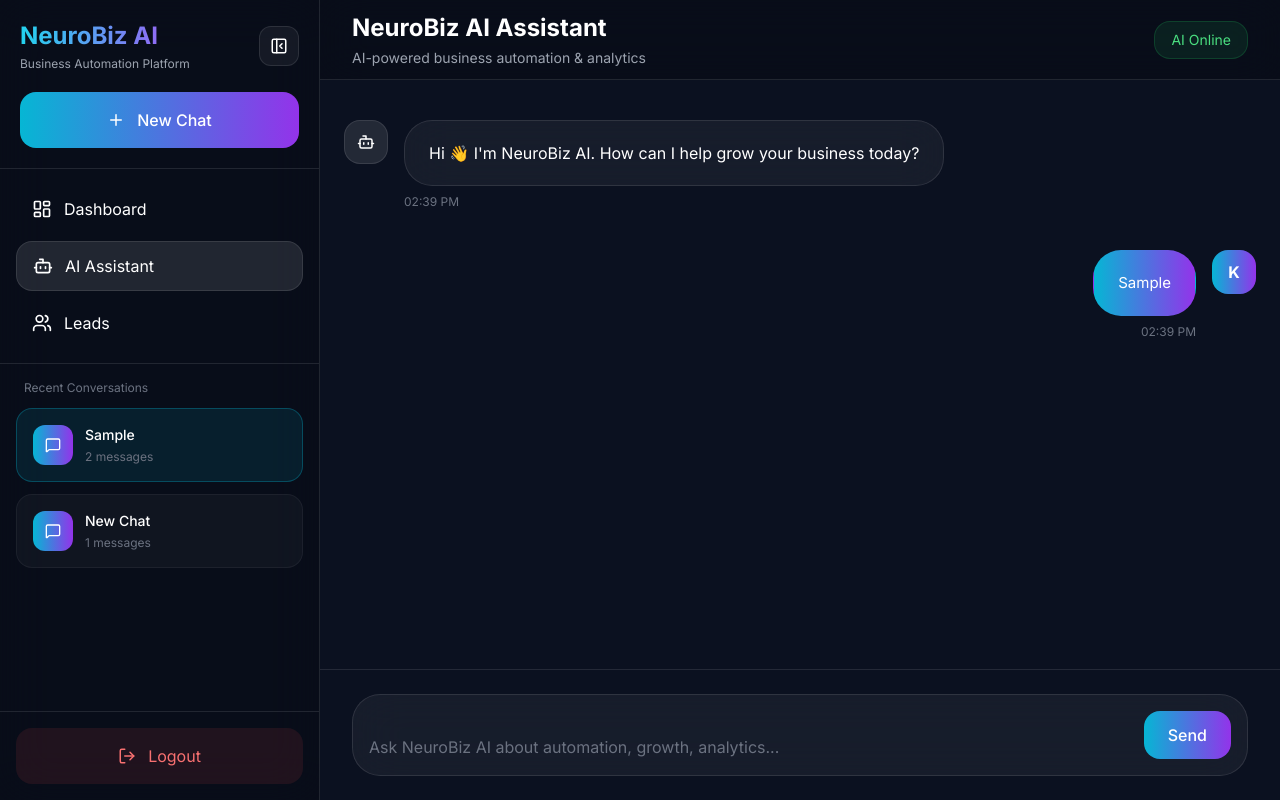
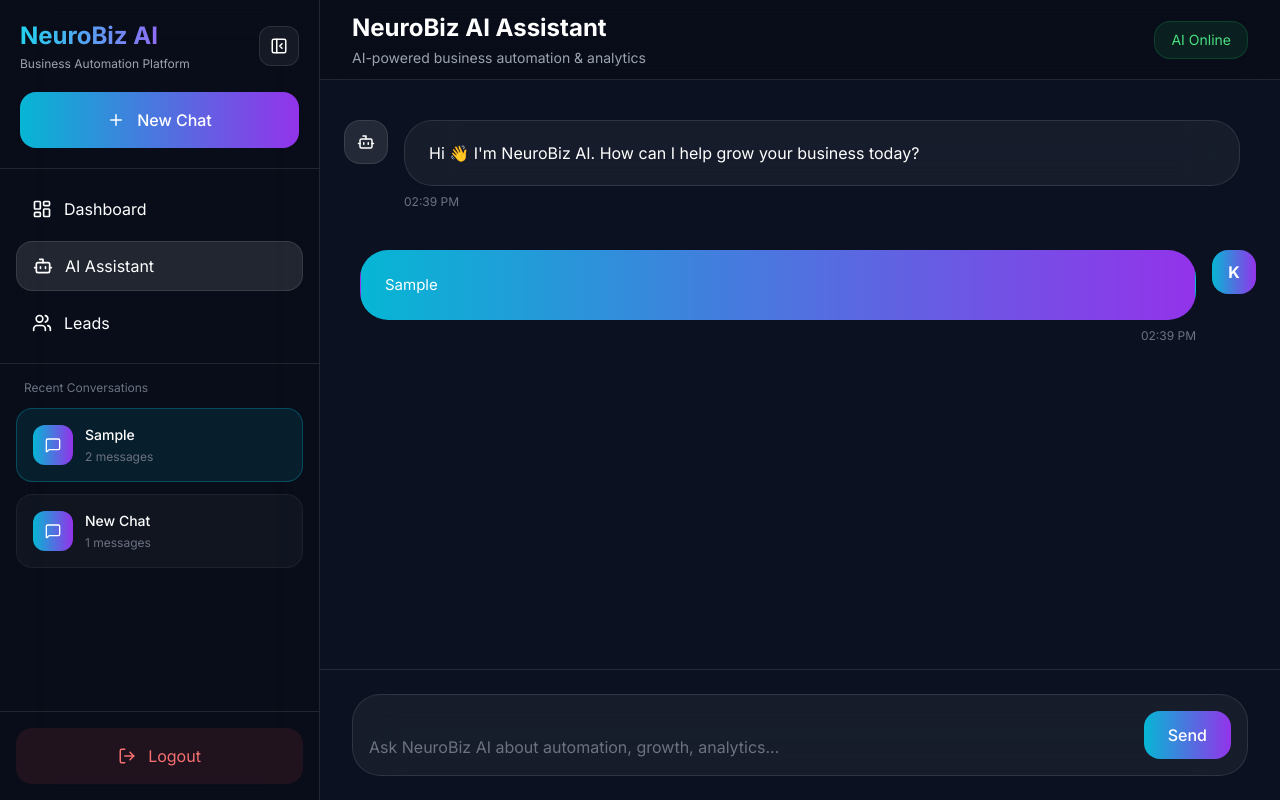
Before and after one commit to Kaushal2910/NeuroBiz, a React (Vite) app in the folder client/: page /chat in a window 1280 px wide. Both pictures are taken after typing "Sample" into the empty fields and a click on the button "Send". Built offline with nearby package versions, Linux system fonts and the light colour scheme; no server answers.

Commit message:
improve ai response Lenght

```diff
--- a/client/src/components/chat/MessageBubble.tsx
+++ b/client/src/components/chat/MessageBubble.tsx
@@ -8,9 +8,7 @@ import { atomDark } from "react-syntax-highlighter/dist/esm/styles/prism";
 
 interface Props {
   role: "user" | "assistant";
-
   content: string;
-
   timestamp?: string;
 }
 
@@ -19,13 +17,21 @@ const MessageBubble = ({
   content,
   timestamp,
 }: Props) => {
-  const isUser = role === "user";
+
+  const isUser =
+    role === "user";
 
   return (
+
     <div
       className={`
         flex
-        ${isUser ? "justify-end" : "justify-start"}
+        w-full
+        ${
+          isUser
+            ? "justify-end"
+            : "justify-start"
+        }
       `}
     >
 
@@ -33,8 +39,13 @@ const MessageBubble = ({
         className={`
           flex
           gap-4
+          w-full
           max-w-4xl
-          ${isUser ? "flex-row-reverse" : ""}
+          ${
+            isUser
+              ? "flex-row-reverse"
+              : ""
+          }
         `}
       >
 
@@ -50,8 +61,16 @@ const MessageBubble = ({
             shrink-0
             ${
               isUser
-                ? "bg-gradient-to-r from-cyan-500 to-purple-600"
-                : "bg-white/10 border border-white/10"
+                ? `
+                  bg-gradient-to-r
+                  from-cyan-500
+                  to-purple-600
+                `
+                : `
+                  bg-white/10
+                  border
+                  border-white/10
+                `
             }
           `}
         >
@@ -66,10 +85,10 @@ const MessageBubble = ({
 
         </div>
 
-        {/* Content */}
-        <div>
+        {/* Message Area */}
+        <div className="flex-1 min-w-0">
 
-          {/* Message */}
+          {/* Message Bubble */}
           <div
             className={`
               rounded-[28px]
@@ -79,7 +98,9 @@ const MessageBubble = ({
               border
               transition-all
               duration-300
-              overflow-hidden
+              whitespace-pre-wrap
+              break-words
+              overflow-visible
               ${
                 isUser
                   ? `
@@ -98,7 +119,14 @@ const MessageBubble = ({
 
             {isUser ? (
 
-              <p className="leading-relaxed whitespace-pre-wrap text-[15px]">
+              <p
+                className="
+                  text-[15px]
+                  leading-7
+                  whitespace-pre-wrap
+                  break-words
+                "
+              >
 
                 {content}
 
@@ -106,16 +134,26 @@ const MessageBubble = ({
 
             ) : (
 
-              <div className="prose prose-invert max-w-none">
+              <div
+                className="
+                  prose
+                  prose-invert
+                  max-w-none
+                  whitespace-pre-wrap
+                  break-words
+                "
+              >
 
                 <ReactMarkdown
                   components={{
+
                     code({
                       inline,
                       className,
                       children,
                       ...props
                     }: any) {
+
                       const match =
                         /language-(\w+)/.exec(
                           className || ""
@@ -132,11 +170,14 @@ const MessageBubble = ({
                             padding: "20px",
                             background:
                               "rgba(0,0,0,0.4)",
+                            overflowX: "auto",
                           }}
                           {...props}
                         >
 
-                          {String(children).replace(
+                          {String(
+                            children
+                          ).replace(
                             /\n$/,
                             ""
                           )}
@@ -151,6 +192,7 @@ const MessageBubble = ({
                             px-2
                             py-1
                             rounded
+                            break-words
                           "
                           {...props}
                         >
@@ -182,7 +224,11 @@ const MessageBubble = ({
                 mt-2
                 text-xs
                 text-gray-500
-                ${isUser ? "text-right" : ""}
+                ${
+                  isUser
+                    ? "text-right"
+                    : ""
+                }
               `}
             >
 
```
Also changed, not shown: 1 other file (tests, documents, lock files or other folders).
